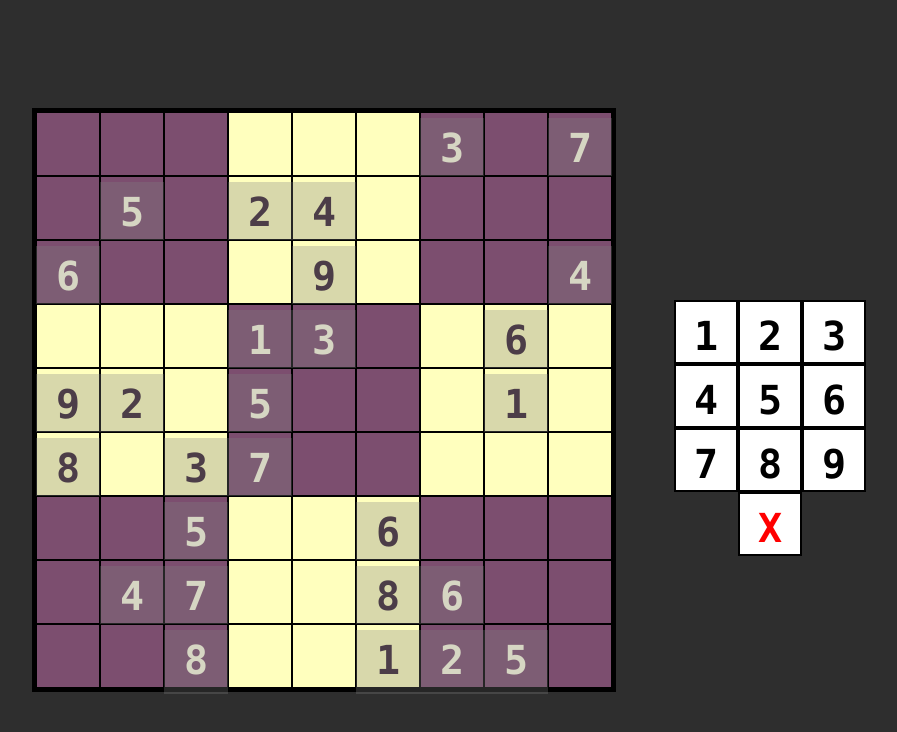
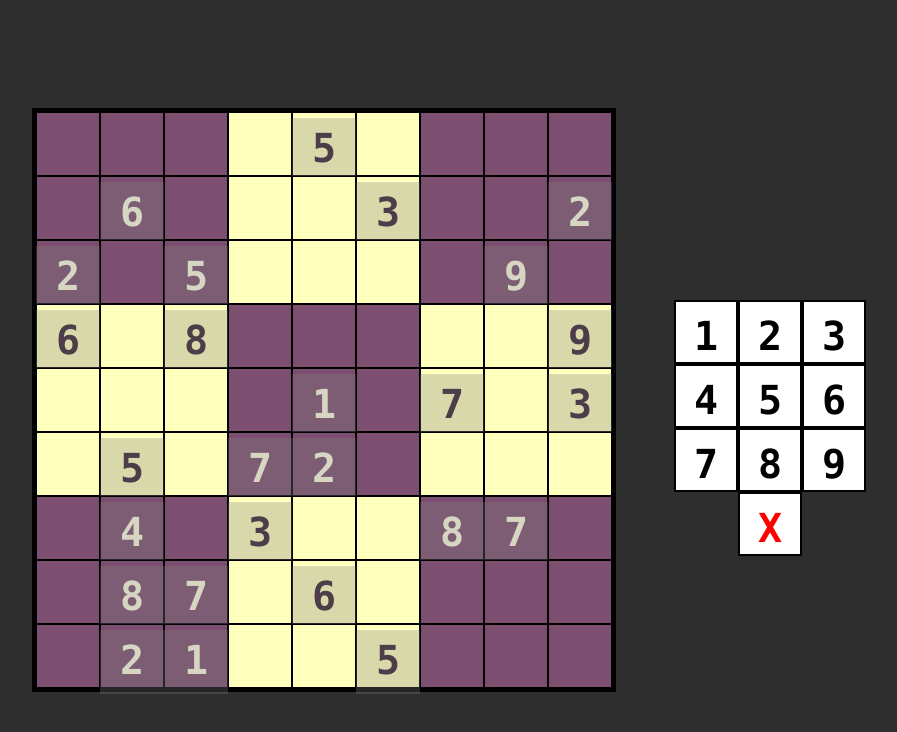
Before and after one commit to HenriK-OA/HenriK-OA.github.io, a plain HTML site: page index.html in a window 1280 px wide. Shown: the whole page, without its empty margins (316-1213 px from the left). Drawn offline with nearby package versions, Linux system fonts and the light colour scheme.

Commit message:
Backtracking algorithm + Sudoku generator
Added backtracking algorithm that can generate new sudokus

```diff
--- a/boardSetup.js
+++ b/boardSetup.js
@@ -1,22 +1,3 @@
-const board = [[0,0,0,0,0,0,3,0,7],
-                [0,5,0,2,4,0,0,0,0],
-                [6,0,0,0,9,0,0,0,4],
-                [0,0,0,1,3,0,0,6,0],
-                [9,2,0,5,0,0,0,1,0],
-                [8,0,3,7,0,0,0,0,0],
-                [0,0,5,0,0,6,0,0,0],
-                [0,4,7,0,0,8,6,0,0],
-                [0,0,8,0,0,1,2,5,0]]
-const solvedBoard = [[4,8,2,6,1,5,3,9,7],
-                    [7,5,9,2,4,3,1,8,6],
-                    [6,3,1,8,9,7,5,2,4],
-                    [5,7,4,1,3,9,8,6,2],
-                    [9,2,6,5,8,4,7,1,3],
-                    [8,1,3,7,6,2,9,4,5],
-                    [1,9,5,3,2,6,4,7,8],
-                    [2,4,7,9,5,8,6,3,1],
-                    [3,6,8,4,7,1,2,5,9]]
-
 
 for (let i = 0; i < 9; i++) {
     const threeCell = $('<div class = "threeCell" id='+ i + '></div>');
--- /dev/null
+++ b/generateBoard.js
@@ -0,0 +1,182 @@
+
+const shuffle = function (array) {
+    let m = array.length, t , i
+    while (m > 0) {
+        i = Math.floor(Math.random() * m--);
+        t = array[m];
+        array[m] = array[i];
+        array[i] = t;
+    }
+}
+const permuteNumbers = function (board) {
+    const numbers = [1,2,3,4,5,6,7,8,9]
+    shuffle(numbers)
+    const permutationMap = new Map()
+    for (i = 1; i < 10; i++) {
+        permutationMap.set(i, numbers[i-1])
+    }
+    for (i = 0; i<9; i++) {
+        for (j=0; j<9; j++) {
+            board[i][j] = permutationMap.get(board[i][j])
+        }
+    }
+}
+
+
+const generateSolvedBoard = function () {
+    const baseSolvedBoard =[[4,8,2,6,1,5,3,9,7],
+                            [7,5,9,2,4,3,1,8,6],
+                            [6,3,1,8,9,7,5,2,4],
+                            [5,7,4,1,3,9,8,6,2],
+                            [9,2,6,5,8,4,7,1,3],
+                            [8,1,3,7,6,2,9,4,5],
+                            [1,9,5,3,2,6,4,7,8],
+                            [2,4,7,9,5,8,6,3,1],
+                            [3,6,8,4,7,1,2,5,9]]
+    permuteNumbers(baseSolvedBoard)
+    return baseSolvedBoard;
+}
+
+const findPossibles = function(board, i, j) {
+    const numbers = [1,2,3,4,5,6,7,8,9]
+    let leitud = []
+    for (let k = 0; k < 9; k++) {
+        if (!leitud.includes(board[i][k]) && board[i][k] != 0) {
+            leitud.push(board[i][k])
+        }
+        if (!leitud.includes(board[k][j]) && board[k][j] != 0) {
+            leitud.push(board[k][j])
+        }
+    }
+    const ifloor = Math.floor(i/3)*3
+    const jfloor = Math.floor(j/3)*3
+    for (let k = 0; k<3;k++) {
+        for (let l = 0; l<3;l++) {
+            if (!leitud.includes(board[ifloor+k][jfloor+l]) && board[ifloor+k][jfloor+l] != 0) {
+                leitud.push(board[ifloor+k][jfloor+l])
+            }
+        }
+    }
+    return numbers.filter(value => !leitud.includes(value));
+}
+
+const createPossibilitiesMatrix = function(board) {
+    const matrix = []
+    for (let i = 0; i < 9; i++) {
+        matrix[i] = []
+        for (let j = 0; j <9; j++) {
+            if (board[i][j] == 0) {
+                matrix[i][j] = findPossibles(board, i, j)
+            } else {
+                matrix[i][j] = []
+            }
+        }
+    }
+    return matrix;
+}
+
+const updatePossibilityMatrix = function (matrix, i, j, possibility) {
+    matrix[i][j] = []
+    for (let k = 0; k < 9; k++) {
+        matrix[i][k] = matrix[i][k].filter(val => val !== possibility)
+        for (let l = 0; l<matrix[i][k].length;l++) {
+            if (matrix[i][k][l] == possibility) {
+                matrix[i][k][l] = matrix[i][k][matrix[i][k].length-1]
+                matrix[i][k].pop();
+                break
+            }
+        }
+        for (let l = 0; l<matrix[k][j].length;l++) {
+            if (matrix[k][j][l] == possibility) {
+                matrix[k][j][l] = matrix[k][j][matrix[k][j].length-1]
+                matrix[k][j].pop();
+                break
+            }
+        }
+    }
+    const ifloor = Math.floor(i/3)*3
+    const jfloor = Math.floor(j/3)*3
+    for (let k = 0; k<3 ;k++) {
+        for (let l = 0; l<3;l++) {
+            for (let m = 0; m<matrix[ifloor+k][jfloor+l].length;m++) {
+                if (matrix[ifloor+k][jfloor+l][m] == possibility) {
+                    matrix[ifloor+k][jfloor+l][m] = matrix[ifloor+k][jfloor+l][matrix[ifloor+k][jfloor+l].length-1]
+                    matrix[ifloor+k][jfloor+l].pop();
+                    break
+                }
+            }
+
+        }
+    }
+    return matrix
+
+}
+
+const solveBoard = function (board, possibilities) {
+    let solutions = 0;
+    let newBoard, ZeroI, ZeroJ, pikkus;
+    let maxPossibilites = 9;
+    for (let i = 0; i < 9; i++) {
+        for (let j = 0; j <9; j++) {
+            pikkus = possibilities[i][j].length
+            if (pikkus < maxPossibilites && pikkus > 0) {
+                maxPossibilites = pikkus
+                ZeroI=i
+                ZeroJ=j
+            }
+        }
+    }
+    if (maxPossibilites == 9) {
+        return 1
+    }
+    possibilities[ZeroI][ZeroJ].forEach(possibility => {
+        newBoard = structuredClone(board)
+        newBoard[ZeroI][ZeroJ] = possibility
+        const t0 = performance.now()
+        newMatrix = updatePossibilityMatrix(structuredClone(possibilities), ZeroI, ZeroJ, possibility)
+        const t1 = performance.now()
+        totalTimePossibility += t1-t0
+        solutions += solveBoard(newBoard, newMatrix)
+    });
+
+    return solutions
+}
+
+let totalTimePossibility = 0;
+let totalTimeSolve =0
+const createEmptyBoard = function (solvedBoard) {
+    positions = []
+    for (let i = 0; i<9; i++) {
+        for (let j = 0; j<9; j++) {
+            positions.push([i,j])
+        }
+    }
+    shuffle(positions)
+
+    let n=55;
+    let i = 0, row, column, temp, solutions;
+    while (n>0 && i<81) {
+        row = positions[i][0];
+        column = positions[i][1];
+        i++;
+        temp = solvedBoard[row][column];
+        solvedBoard[row][column] = 0;
+
+        const possibilities = createPossibilitiesMatrix(solvedBoard)
+        t0 = performance.now()
+        solutions = solveBoard(solvedBoard, possibilities);
+        t1 = performance.now()
+        totalTimeSolve += t1-t0
+        if (solutions != 1) {
+            solvedBoard[row][column] = temp;
+        } else {
+            n--;
+        }
+    }
+    console.log(n)
+    return solvedBoard
+}
+const solvedBoard = generateSolvedBoard()
+const board = createEmptyBoard(structuredClone(solvedBoard))
+console.log(totalTimePossibility)
+console.log(totalTimeSolve)
--- a/index.html
+++ b/index.html
@@ -10,6 +10,7 @@
     <div id="board"> </div>
     <div id="inputBoard"> </div>
 
+    <script src="generateBoard.js"></script>
     <script src="boardSetup.js"></script>
     <script src="errors.js"></script>
     <script src = clickCell.js> </script>
```
